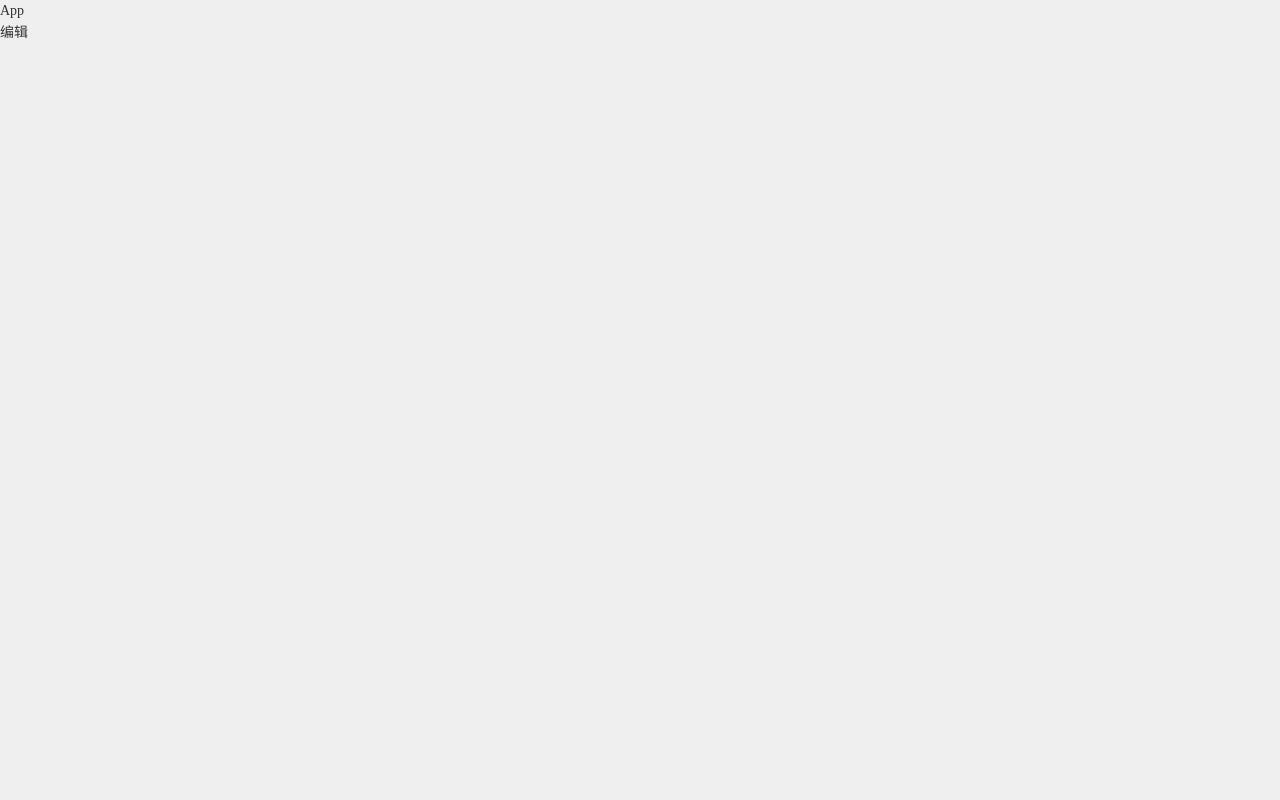
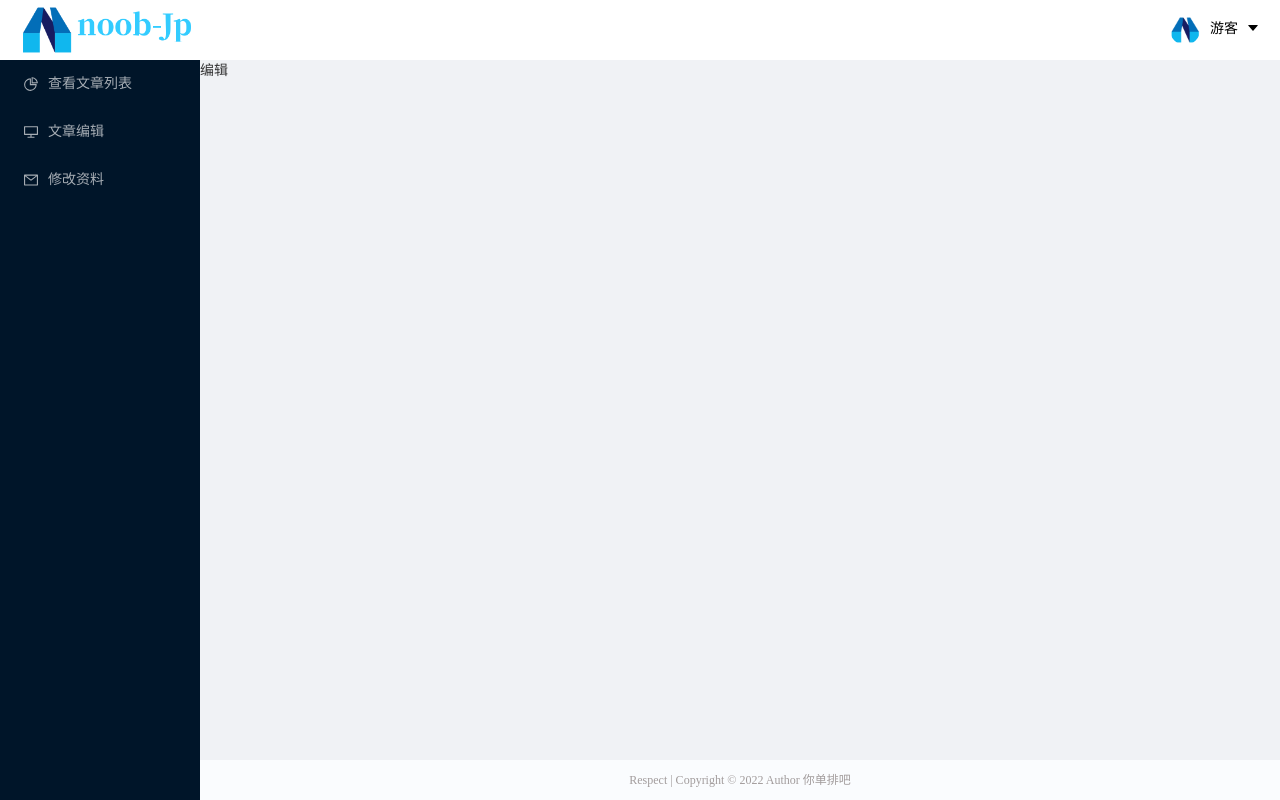
Before and after one commit to noob-Jp/react-cms-manage, a React app: page /edit in a window 1280 px wide. Built offline with nearby package versions, Linux system fonts and the light colour scheme.

Commit message:
顶部组件+左侧菜单组件

```diff
--- a/src/App.jsx
+++ b/src/App.jsx
@@ -1,13 +1,22 @@
 import React from "react";
 import { Outlet } from "react-router-dom";
-import { Button } from 'antd';
-
-
+import { Layout} from "antd";
+import Headers from "./components/Header";
+import Siderbar from "./components/Sider";
 export default function App() {
+  const {  Sider, Content } = Layout;
   return (
     <div>
-      App
-      <Outlet />
+      <Layout className="app_page">
+       <Headers></Headers>
+        <Layout>
+          <Sider><Siderbar></Siderbar></Sider>
+          <Content>
+            <Outlet />
+          </Content>
+          <footer>Respect | Copyright &copy; 2022 Author 你单排吧</footer>
+        </Layout>
+      </Layout>
     </div>
   );
 }
--- a/src/assets/base.less
+++ b/src/assets/base.less
@@ -7,3 +7,45 @@ body{
     font-family: "微软雅黑";
     background: @bgcolor;
 }
+.app_page{
+    height: 100vh;
+}
+header{
+    height: 60px;
+    background: #fff;
+    padding: 0 20px;
+    display: flex;
+    justify-content: space-between;
+    align-items: center;
+    .right{
+        a{
+            display: block;
+            color:black;
+            &:hover{
+                color:#40a9ff;
+            }
+            .avatar{
+                width: 30px;
+                height: 30px;
+                border-radius: 50%;
+                margin-right:10px ;
+            }
+        }
+    }
+}
+
+footer{
+    height: 40px;
+    background: #fafcfe;
+    color: rgb(162, 156, 156);
+    font-size: 12px;
+    text-align: center;
+    line-height: 40px;
+    position: absolute;
+    bottom: 0px;
+    left: 200px;
+    right: 0;
+}
+.logo{
+    width: 180px;
+}
--- /dev/null
+++ b/src/components/Header.jsx
@@ -0,0 +1,82 @@
+import React, {useEffect, useState } from "react";
+import mylogo from "../../src/assets/mylogo.png";
+import defaultAvatar from "../../src/assets/mylogo2.png";
+import { Menu, Dropdown, Space ,message} from "antd";
+import { CaretDownOutlined ,EditOutlined ,LoginOutlined} from "@ant-design/icons";
+import {useNavigate} from 'react-router-dom';
+
+
+
+export default function Header() {
+  const navigate=useNavigate();
+  const [avatar,setAvatar] =useState(defaultAvatar);
+  const [username,setUsername] =useState('游客');
+  //模拟componentDidMount
+  useEffect(()=>{
+    let username1=localStorage.getItem('username');
+    let avatar1=localStorage.getItem('avatar');
+    if(username1){
+      setUsername(username1);
+    }
+    if(avatar1){
+      //http://47.93.114.103:6688
+      setAvatar('http://47.93.114.103:6688/'+avatar1);
+    }
+  },[])
+  //退出登录
+const logout=()=>{
+
+  localStorage.removeItem('cms-token');
+  message.success('退出成功，即将返回登录页');
+  setTimeout(()=>{
+    navigate('/login')
+  },1000)
+}
+//右侧下拉菜单内容
+const menu = (
+  <Menu
+  style={{top:'20px'}}
+    items={[
+      {
+        label: (
+          <a
+            rel="noopener noreferrer"
+            href=""
+          >
+            修改资料
+          </a>
+        ),
+        icon: <EditOutlined />,
+      },
+      {
+        label: (
+          <a
+            rel="noopener noreferrer"
+            onClick={logout}
+          >
+            退出登录
+          </a>
+        ),
+        icon: <LoginOutlined />,
+      },
+    ]}
+  />
+);
+
+  return (
+    <header>
+      <img src={mylogo} alt="" className="logo" />
+      <div className="right">
+        <Dropdown overlay={menu}>
+          <a onClick={(e) => e.preventDefault()}>
+          <img src={avatar} className="avatar"/>
+            <Space>
+              <span>{username}</span>
+              <CaretDownOutlined />
+            </Space>
+          </a>
+        </Dropdown>
+      </div>
+    </header>
+  );
+}
--- /dev/null
+++ b/src/components/Sider.jsx
@@ -0,0 +1,50 @@
+import React from "react";
+import { Menu } from "antd";
+import { useNavigate } from "react-router-dom";
+import {
+  PieChartOutlined,
+  DesktopOutlined,
+  MailOutlined,
+} from "@ant-design/icons";
+export default function Sider() {
+  const navigate = useNavigate();
+  function getItem(label, key, icon, children, type) {
+    return {
+      key,
+      icon,
+      children,
+      label,
+      type,
+    };
+  }
+  const items = [
+    getItem("查看文章列表", "/list", <PieChartOutlined />),
+    getItem("文章编辑", "/edit", <DesktopOutlined />),
+    getItem("修改资料", "/means", <MailOutlined />),
+  ];
+  const [collapsed, setCollapsed] = React.useState(false);
+
+  const toggleCollapsed = () => {
+    setCollapsed(!collapsed);
+  };
+  const handleClick = (e) => {
+    console.log(e);
+    navigate(e.key);
+  };
+  return (
+    <div
+      style={{
+        width: 190,
+      }}
+    >
+      <Menu
+        defaultSelectedKeys={["1"]}
+        defaultOpenKeys={["sub1"]}
+        mode="inline"
+        theme="dark"
+        items={items}
+        onClick={handleClick}
+      />
+    </div>
+  );
+}
```
Also changed, not shown: src/assets/mylogo2.png (added).
